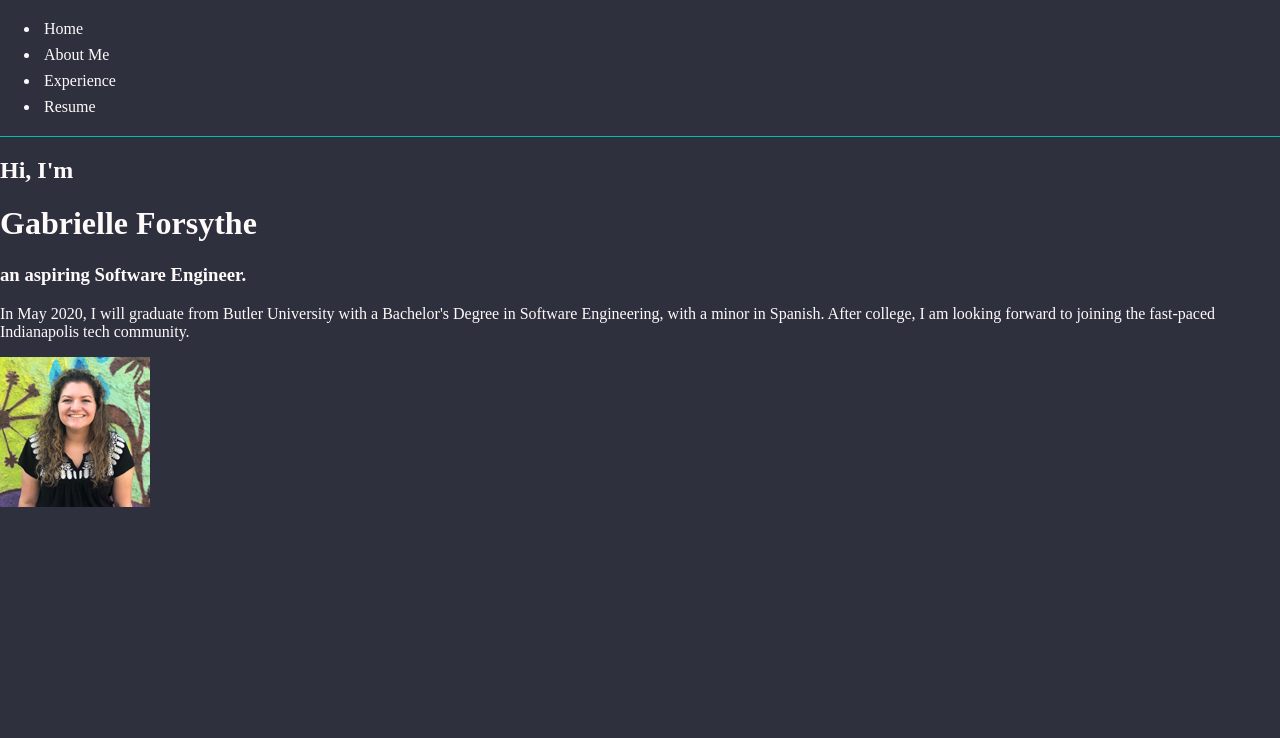
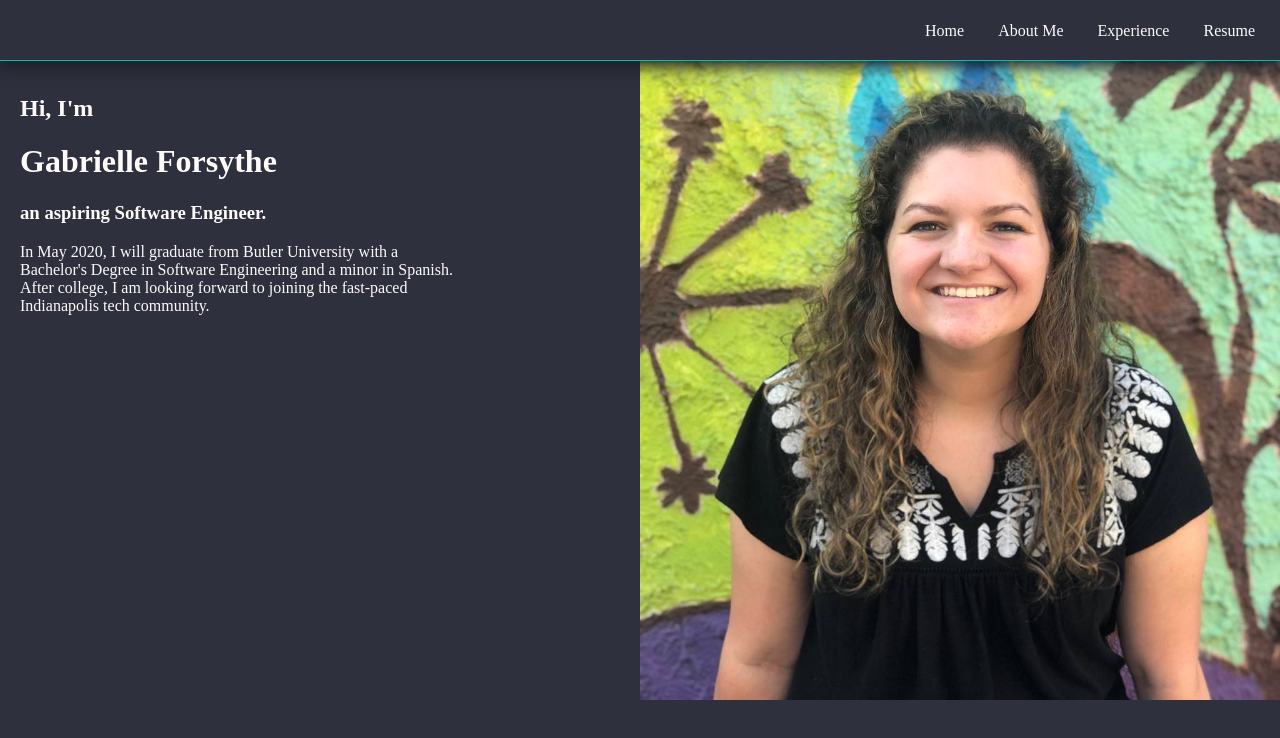
Before and after one commit to gabbirenee/portfolio, a plain HTML site: page index.html in a window 1280 px wide. Drawn offline with Linux system fonts and the light colour scheme.

Commit message:
Began styling the intro page and header

```diff
--- a/index.html
+++ b/index.html
@@ -23,9 +23,9 @@
                 <h2>Hi, I'm</h2>
                 <h1>Gabrielle Forsythe</h1>
                 <h3>an aspiring Software Engineer.</h3>
-                <p>In May 2020, I will graduate from Butler University with a Bachelor's Degree in Software Engineering, with a minor in Spanish. After college, I am looking forward to joining the fast-paced Indianapolis tech community.</p>
-                <img src="images/gabbiNew.jpg" alt="Gabrielle Forsythe" title="Gabbi Forsythe" />
+                <p>In May 2020, I will graduate from Butler University with a Bachelor's Degree in Software Engineering and a minor in Spanish. After college, I am looking forward to joining the fast-paced Indianapolis tech community.</p>
             </div>
+            <img id="homeImg" src="images/gabbi.jpg" alt="Gabrielle Forsythe" title="Gabbi Forsythe" />
         </div>
         <footer>
 
--- a/styles.css
+++ b/styles.css
@@ -32,20 +32,49 @@ nav a {
 /* START HEADER STYLINGS */
 header {
     border-bottom: solid 1px #00bfb2;
-    margin-bottom: 10px;
+    width: 100%;
+    height: 60px;
+    position: fixed;
+    z-index: 2;
+    background-color: inherit;
+    box-shadow: 0 4px 15px 2px rgb(28, 29, 37);
 }
 
 nav {
-    /* position: relative; */
-    /* float: right;  */
-    right: -10px;
+    padding: 6px 10px 0 0;
+}
+
+nav ul {
+    position: relative;
+    float: right;
 }
 
 nav li {
     padding: 4px;
+    display: inline-block;
+    padding: 0 15px;
 }
 
 nav a {
     text-decoration: none;
 }
 /* END HEADER STYLINGS */
+
+
+/* START HOME PAGE STYLINGS (index.html) */
+.intro {
+    position: relative;
+    float: left;
+    width: 35%;
+    margin-top: 60px;
+    padding: 15px 20px;
+}
+
+#homeImg {
+    position: relative;
+    float: right;
+    margin-top: 60px;
+    width: 50%;
+    height: 100%;
+}
+/* END HOME PAGE STYLINGS */
```
Also changed, not shown: images/gabbi.jpg (added).
